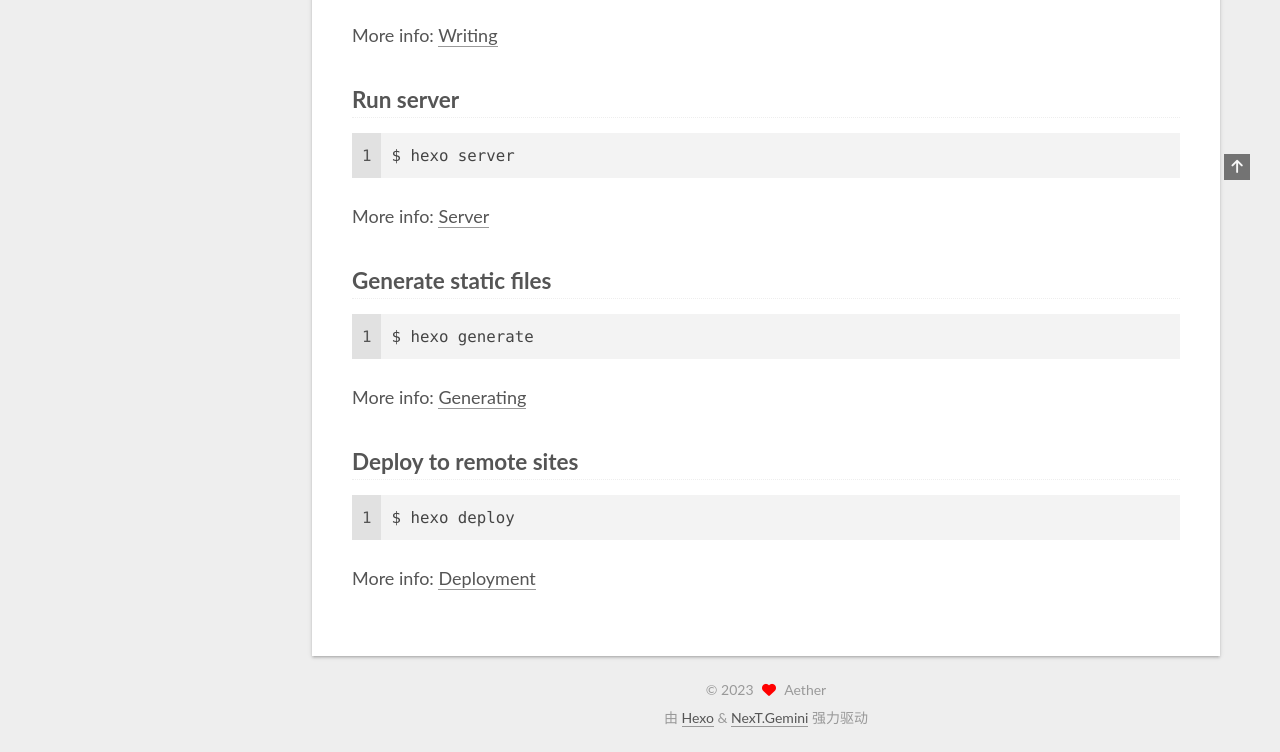
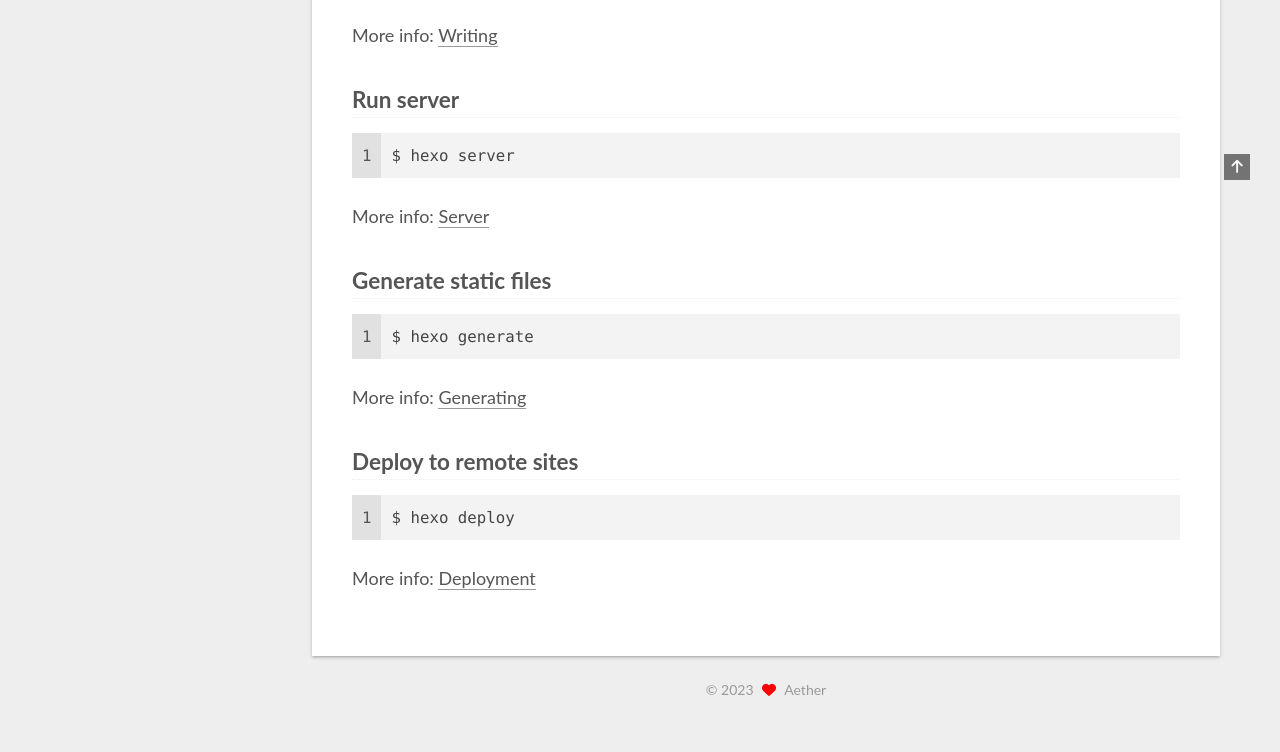
Before and after one commit to Aether0256/aether0256.github.io, a plain HTML site: page index.html in a window 1280 px wide. Shown: the part 720-1472 px from the top of the page. After the commit the page ends 1444 px from the top, so only its background shows below. Drawn offline with nearby package versions, Linux system fonts and the light colour scheme; a script that the page names is missing.

Commit message:
Site updated: 2023-10-22 10:57:29

```diff
--- a/index.html
+++ b/index.html
@@ -346,8 +346,6 @@
     </span>
     <span class="author" itemprop="copyrightHolder">Aether</span>
   </div>
-  <div class="powered-by">由 <a href="https://hexo.io/" rel="noopener" target="_blank">Hexo</a> & <a href="https://theme-next.js.org/" rel="noopener" target="_blank">NexT.Gemini</a> 强力驱动
-  </div>
 
     </div>
   </footer>
```
Also changed, not shown: 2023/10/21/Test/index.html (+0 -2 lines), 2023/10/21/hello-world/index.html (+0 -2 lines), about/index.html (+0 -2 lines), archives/2023/10/index.html (+0 -2 lines), archives/2023/index.html (+0 -2 lines), archives/index.html (+0 -2 lines), categories/index.html (+0 -2 lines), tags/index.html (+0 -2 lines).
